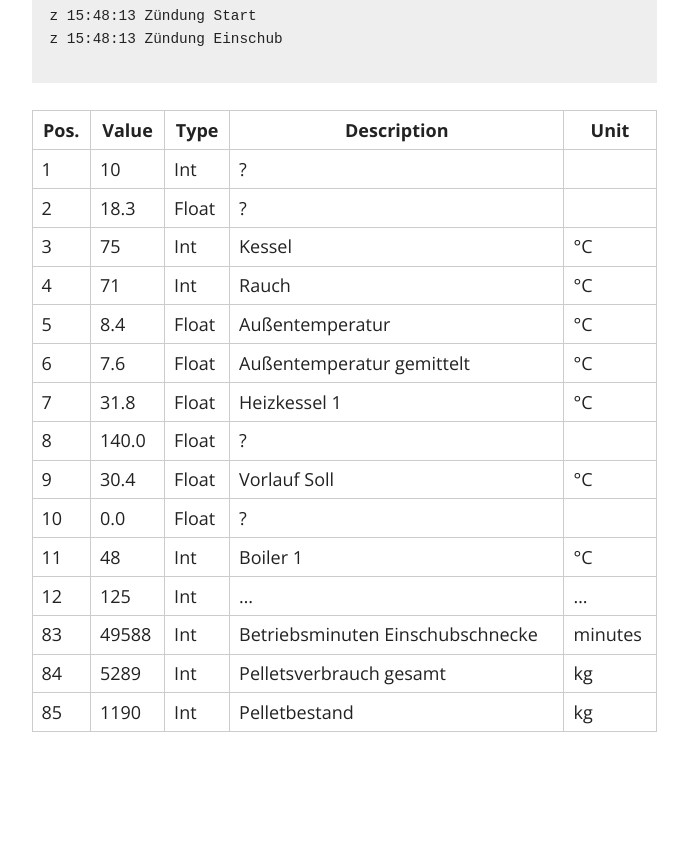
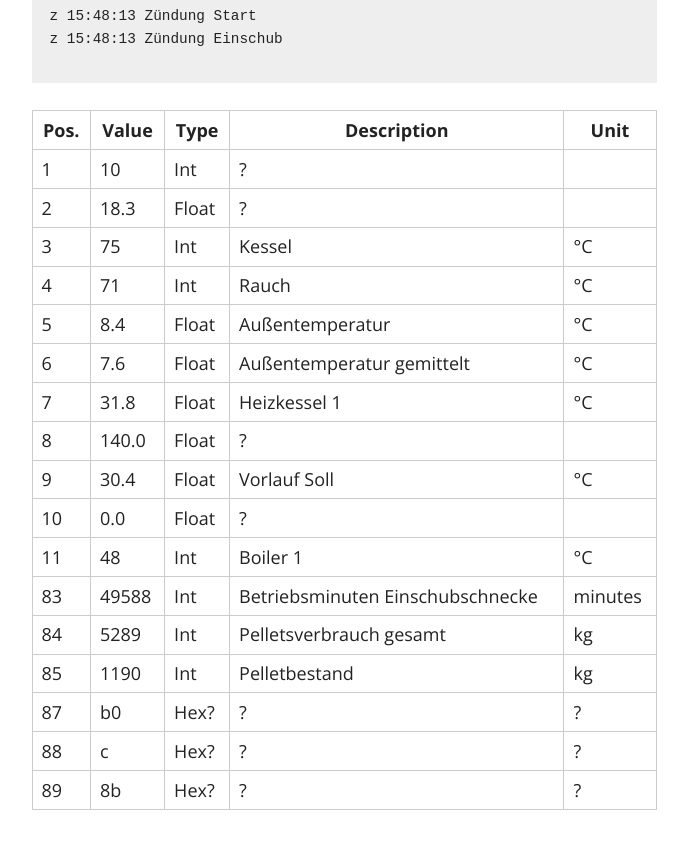
Before and after one commit to adiesner/HargassnerLogger, a Jekyll site: the page built from rs232data.md, in a window 1280 px wide and 900 px high, scrolled down 1168 px. Shown: the top 849 px of the window, without its empty margins (296-984 px from the left). Built offline with Jekyll 4.4.1, drawn with Linux system fonts in a browser that asks for light colours; nearby versions of some CDN libraries; our own code applies the rules of GitHub Pages for plain Markdown files; before the commit the page ends 1990 px from its top, so only the background shows below that.

Commit message:
Add unknown columns in hex format
Is that the mysterious Digitalwerk described here: https://www.mikrocontroller.net/topic/134331#1392454 ?

```diff
--- a/rs232data.md
+++ b/rs232data.md
@@ -43,7 +43,9 @@ z 15:48:13 Zündung Einschub
 |9   |30.4|Float|Vorlauf Soll| °C |
 |10   |0.0|Float|?|  |
 |11   |48|Int|Boiler 1| °C |
-|12   |125|Int|...| ... |
 |83  |49588|Int|Betriebsminuten Einschubschnecke| minutes|
 |84  |5289|Int|Pelletsverbrauch gesamt|kg|
 |85  |1190|Int|Pelletbestand|kg|
+|87  |b0|Hex?|?|?|
+|88  |c|Hex?|?|?|
+|89  |8b|Hex?|?|?|
```
